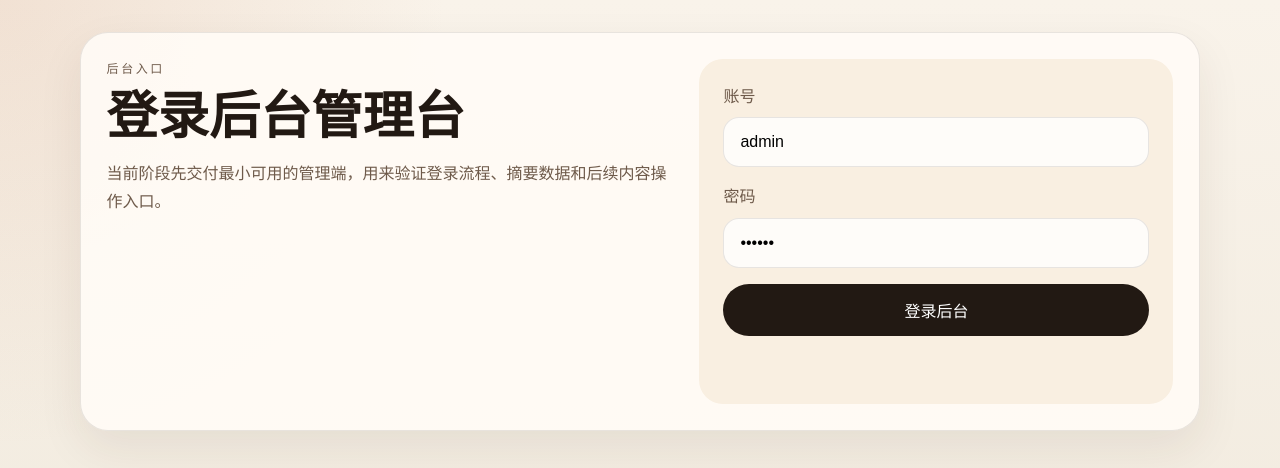
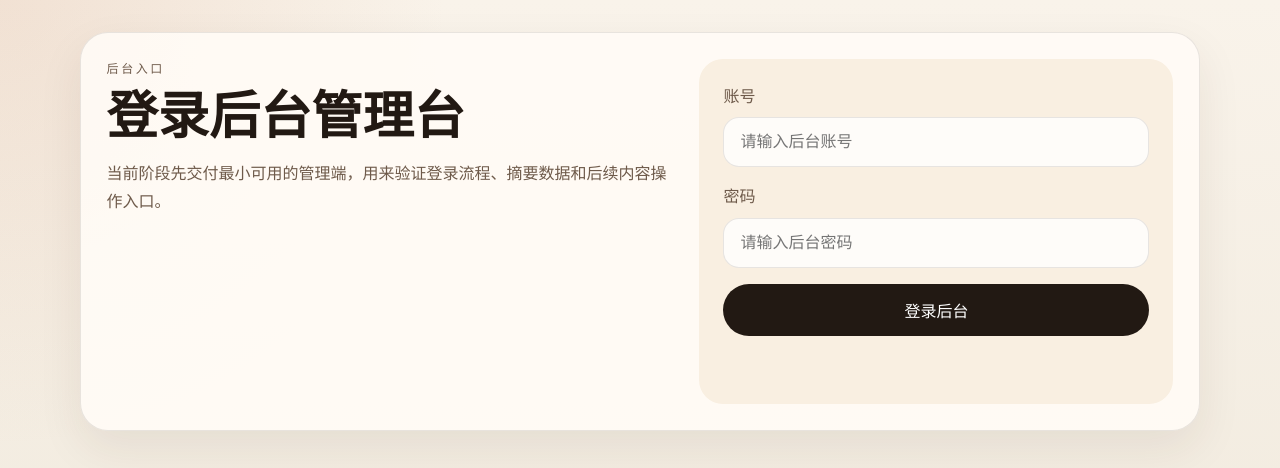
Before and after one commit to MoyeZ7/My-blog, a website: page apps/admin/public/index.html in a window 1280 px wide. Drawn offline with Linux system fonts and the light colour scheme.

Commit message:
安全(admin): 移除登录页默认凭证预填

```diff
--- a/apps/admin/public/app.js
+++ b/apps/admin/public/app.js
@@ -671,6 +671,11 @@ function bindLoginForm() {
     const username = document.querySelector("#username-input").value.trim();
     const password = document.querySelector("#password-input").value;
 
+    if (!username || !password) {
+      setMessage("请输入后台账号和密码。", true);
+      return;
+    }
+
     try {
       const session = await fetchJson("/api/admin/login", {
         method: "POST",
--- a/apps/admin/public/index.html
+++ b/apps/admin/public/index.html
@@ -20,7 +20,12 @@
         <form id="login-form" class="login-form">
           <label class="field">
             <span>账号</span>
-            <input id="username-input" name="username" value="admin" autocomplete="username" />
+            <input
+              id="username-input"
+              name="username"
+              placeholder="请输入后台账号"
+              autocomplete="username"
+            />
           </label>
 
           <label class="field">
@@ -29,7 +34,7 @@
               id="password-input"
               name="password"
               type="password"
-              value="123456"
+              placeholder="请输入后台密码"
               autocomplete="current-password"
             />
           </label>
```
